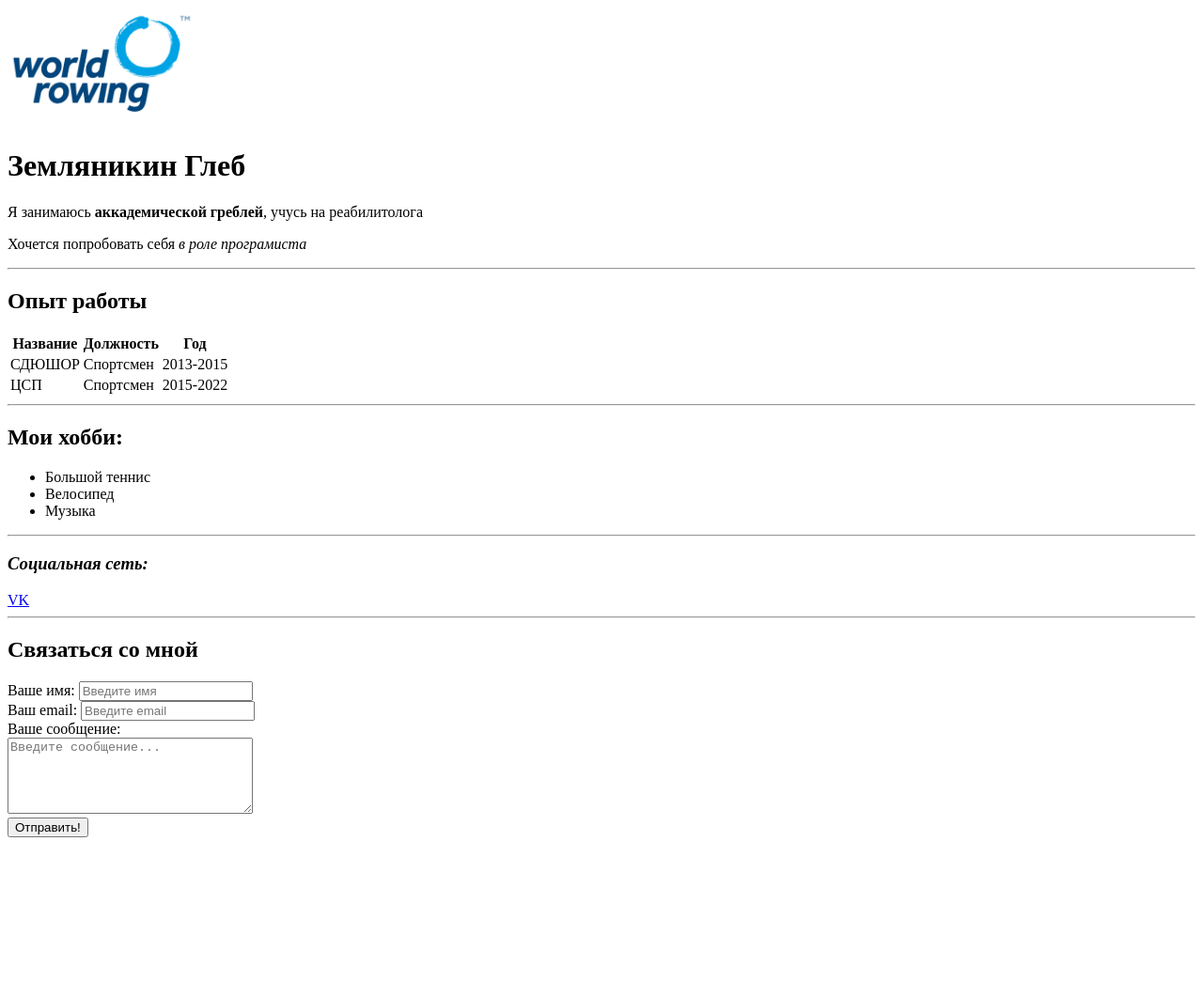
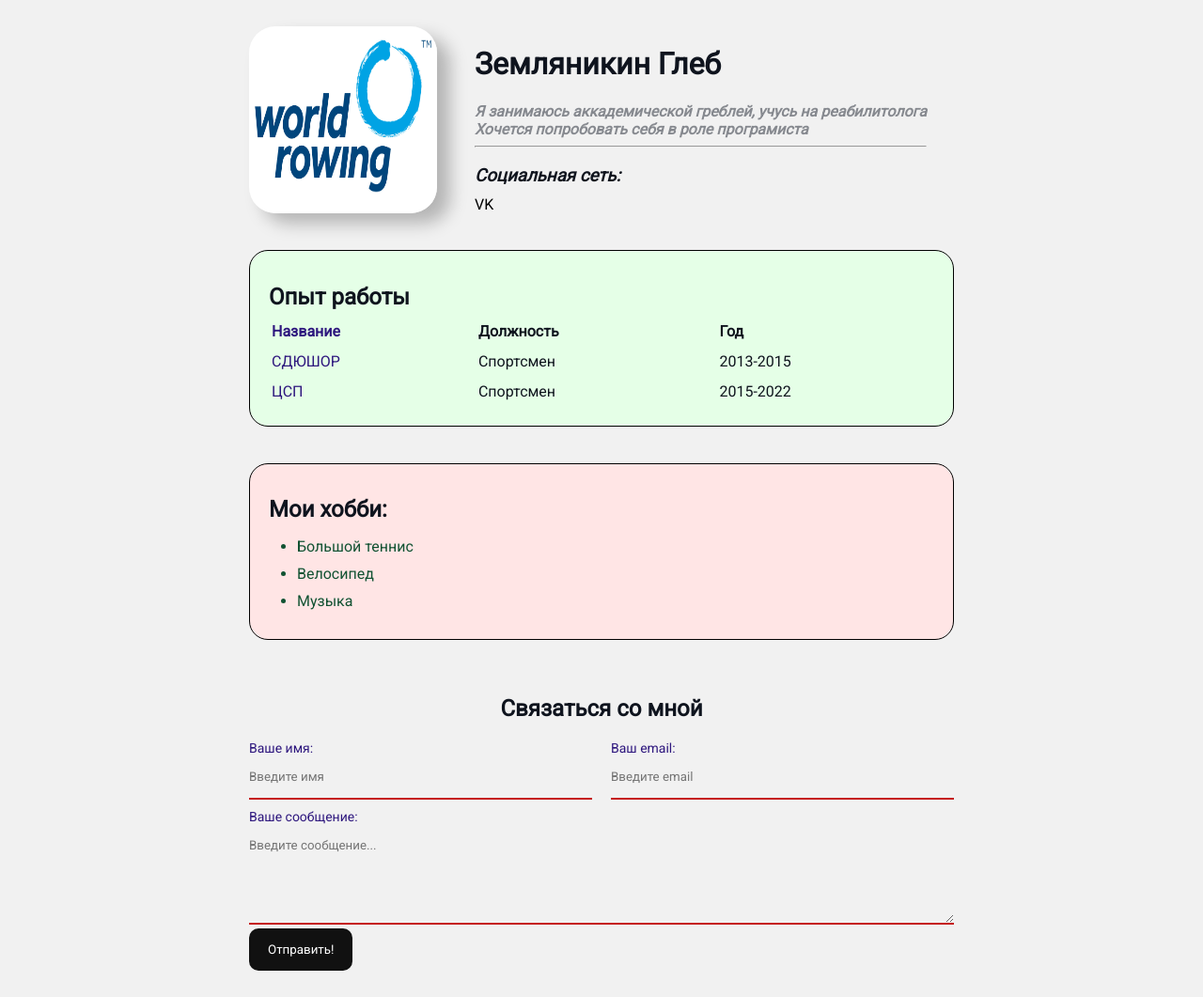
Before and after one commit to Gleban152/1resume, a plain HTML site: page index.html in a window 1280 px wide. Shown: the whole page at 94% size. Before the commit the page ends 899 px from the top, so only its background shows below. Drawn offline with Linux system fonts and the light colour scheme.

Commit message:
Add styles

```diff
--- a/index.html
+++ b/index.html
@@ -5,11 +5,17 @@
     <meta http-equiv="X-UA-Compatible" content="IE=edge">
     <meta name="viewport" content="width=device-width, initial-scale=1.0">
     <title>Resume Gleb</title>
+    <link rel="stylesheet" href="styles.css">
 </head>
 <body>
-    <img src="worldrowing.jpg" width="200">
 
-    <h1><strong>Земляникин Глеб</strong></h1>
+    <div class="container">
+
+        <div class="info">
+            <img src="worldrowing.jpg" class="avatar">
+
+            <div class="info-text">
+                <h1>Земляникин Глеб</h1>
 
                 <p>Я занимаюсь <strong>аккадемической греблей</strong>, учусь на реабилитолога</p>
 
@@ -17,9 +23,18 @@
 
                 <hr>
 
+                <h3><strong><em>Социальная сеть:</em></strong></h3>
+
+                <a href="https://vk.com/id204742897" target="_blank">VK</a>
+            </div>
+        </div>
+
+        <br>
+
+        <div class="card bg-green">
             <h2>Опыт работы</h2>
 
-    <table>
+            <table class="table">
                 <thead>
                     <tr>
                         <th>Название</th>
@@ -42,45 +57,49 @@
                     </tr>
                 </tbody>
             </table>
+        </div>
 
-    <hr>
+        <br>
 
+        <div class="card bg-red">
             <h2>Мои хобби:</h2>
 
-    <ul>
+            <ul class="list">
                 <li>Большой теннис</li>
                 <li>Велосипед</li>
                 <li>Музыка</li>
             </ul>
 
-    <hr>
+        </div>
 
-    <h3><strong><em>Социальная сеть:</em></strong></h3>
+        <br>
 
-    <a href="https://vk.com/id204742897" target="_blank">VK</a>
 
-    <hr>
-
+        <form action="/" class="form">
             <h2>Связаться со мной</h2>
 
-    <form action="">
-        <div>
+            <div class="form-row">
+                <div class="form-qroup">
                     <label for="text">Ваше имя:</label>
                     <input type="text" id="text" placeholder="Введите имя">
                 </div>
 
-        <div>
+                <div class="form-qroup">
                     <label for="email">Ваш email:</label>
                     <input type="email" id="email" placeholder="Введите email">
                 </div>
-
-        <div>
-            <label for="message">Ваше сообщение:</label>
-            <br>
-         <textarea id="message" cols="30" rows="5" placeholder="Введите сообщение..."></textarea>
             </div>
 
-        <button type="submit">Отправить!</button>
+            <div class="form-qroup">
+                <label for="message">Ваше сообщение:</label>
+                <textarea id="message" cols="30" rows="5" placeholder="Введите сообщение..."></textarea>
+
+            </div>
+
+            <button type="submit" class="btn">Отправить!</button>
         </form>
+
+    </div>
+
 </body>
 </html>
--- /dev/null
+++ b/styles.css
@@ -0,0 +1,173 @@
+@import url('https://fonts.googleapis.com/css2?family=Roboto&display=swap');
+
+body {
+    font-family: 'Roboto', sans-serif;
+    font-size: 16px;
+    font-weight: normal;
+    background: #f1f1f1;
+    color: #0f141e;
+}
+
+a {
+    color: #000;
+    text-decoration: none;
+}
+
+a:hover {
+    text-decoration: underline;
+}
+
+a:active {
+    color: blue;
+}
+
+a:visited {
+    color: grey;
+}
+
+.container {
+    max-width: 750px;
+    margin: auto;
+    padding: 20px;
+}
+
+.avatar {
+    width: 200px;
+    border-radius: 28px;
+    box-shadow: 14px 11px 18px rgba(0, 0, 0, 0.25);
+}
+
+.info {
+    margin-bottom: 20px;
+    display: flex;
+}
+
+.info-text {
+    margin-left: 40px;
+}
+
+.info-text p {
+    font-style: italic;
+    font-weight: bold;
+    color: #86898f;
+    margin: 0;
+}
+
+.info-text h3 {
+    margin-bottom: 10px;
+}
+
+@media (max-width: 650px) {
+    .info {
+        display: block;
+        text-align: center;
+    }
+}
+
+.card {
+    border: 1px solid black;
+    border-radius: 20px;
+    padding: 15px 20px;
+    margin-bottom: 20px;
+}
+
+.card h2 {
+    margin-bottom: 10px;
+}
+
+
+.bg-red {
+    background: #ffe5e5;
+}
+
+.bg-green {
+    background: #e5ffe7;
+}
+
+.btn {
+    background: #111;
+    padding: 15px 20px;
+    color: #fff;
+    border: none;
+    font-family: inherit;
+    cursor: pointer;
+    border-radius: 10px;
+}
+
+.btn:hover {
+    opacity: 0.8;
+}
+
+.list {
+    padding: 0 30px;
+}
+
+.list li {
+    color: rgb(17, 82, 50);
+    margin-bottom: 10px;
+}
+
+.table {
+    width: 100%;
+}
+
+.table th {
+    text-align: left;
+    padding-bottom: 10px;
+}
+
+.table td {
+    padding-bottom: 10px;
+}
+
+.table td:nth-child(1), .table th:nth-child(1) {
+    color: rgb(46, 23, 126);
+}
+
+.form h2 {
+    text-align: center;
+}
+
+.form-row {
+    margin-bottom: 10px;
+    display: flex;
+}
+
+.form-row .form-qroup {
+    margin-right: 20px;
+    width: 50%;
+}
+
+.form-row .form-qroup:last-child {
+    margin-right: 0;
+}
+
+@media (max-width: 650px) {
+    .form-row {
+        display: block;
+    }
+
+    .form-row .form-qroup {
+        width: 100%;
+        margin-right: 0;
+        margin-bottom: 10px;
+    }
+}
+
+.form-qroup label {
+    display: block;
+    font-size: 14px;
+    color: rgb(46, 23, 126);
+}
+
+.form-qroup input, .form-qroup textarea {
+    width: 100%;
+    box-sizing: border-box;
+    border: none;
+    background: transparent;
+    border-bottom: 2px solid rgb(197, 28, 28);
+    color: #000;
+    padding: 15px 0 15px;
+    outline: none;
+    font-family: inherit;
+}
```
Lines whose indentation alone changed are shown as unchanged.
